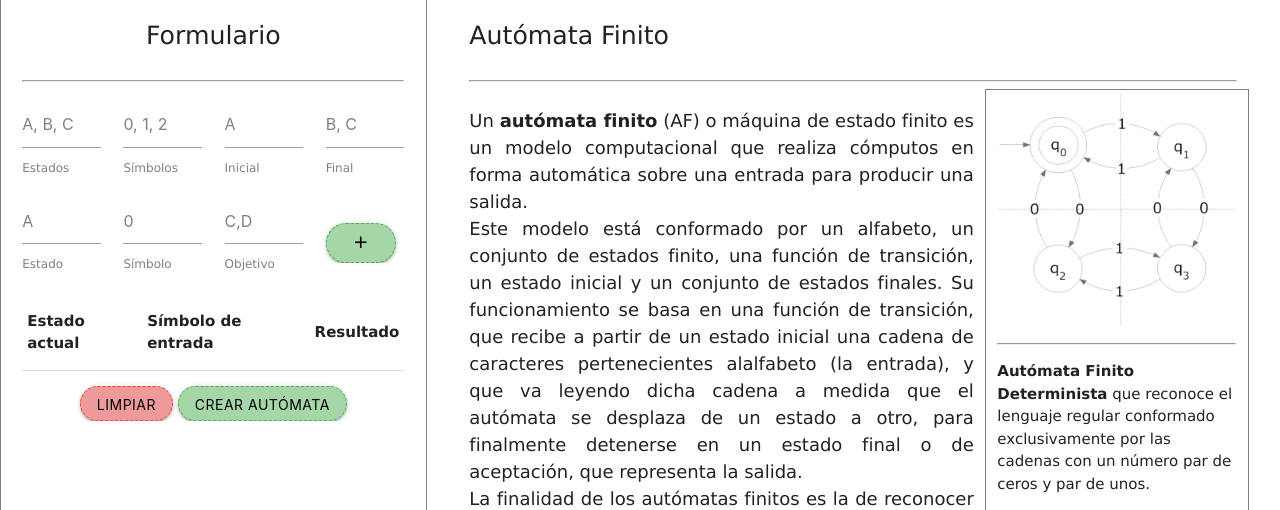
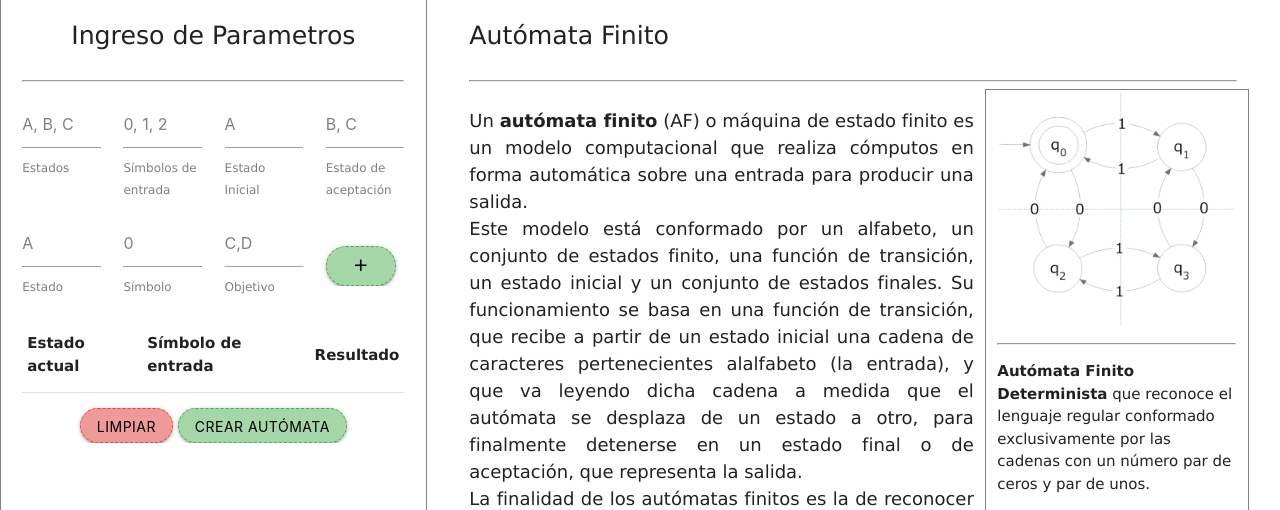
Before and after one commit to maurogarcesd/automatacreator, a Flask app: page / in a window 1280 px wide. Shown: the part 63-573 px from the top of the page. Run offline with Flask 2, Linux system fonts and the light colour scheme; lists and menus that the app fills with data are empty; some libraries are stand-ins or nearby versions.

Commit message:
labels actualizados y botones

```diff
--- a/templates/automaton.html
+++ b/templates/automaton.html
@@ -1,7 +1,7 @@
 <div class="row">
     <div class="col l4 automaton-options">
         <div class="automaton-input-container">
-            <p class="flow-text center-align form-title">Formulario</p>
+            <p class="flow-text center-align form-title">Ingreso de Parametros</p>
             <hr>
             <form class="automaton-form" id="automatonForm">
                 <div class="row">
@@ -11,15 +11,15 @@
                     </div>
                     <div class="col s3">
                         <input class="validate" type="text" id="symbolsInput" name="symbolsInput" placeholder="0, 1, 2">
-                        <label class="" for="symbolsInput">Símbolos</label>
+                        <label class="" for="symbolsInput">Símbolos de entrada</label>
                     </div>
                     <div class="col s3">
                         <input class="validate" type="text" id="initialInput" name="initialInput" placeholder="A">
-                        <label class="" for="initialInput">Inicial</label>
+                        <label class="" for="initialInput">Estado Inicial</label>
                     </div>
                     <div class="col s3">
                         <input class="validate" type="text" id="finalInput" name="finalInput" placeholder="B, C">
-                        <label class="" for="finalInput">Final</label>
+                        <label class="" for="finalInput">Estado de aceptación</label>
                     </div>
                 </div>
                 <div class="row">
```
